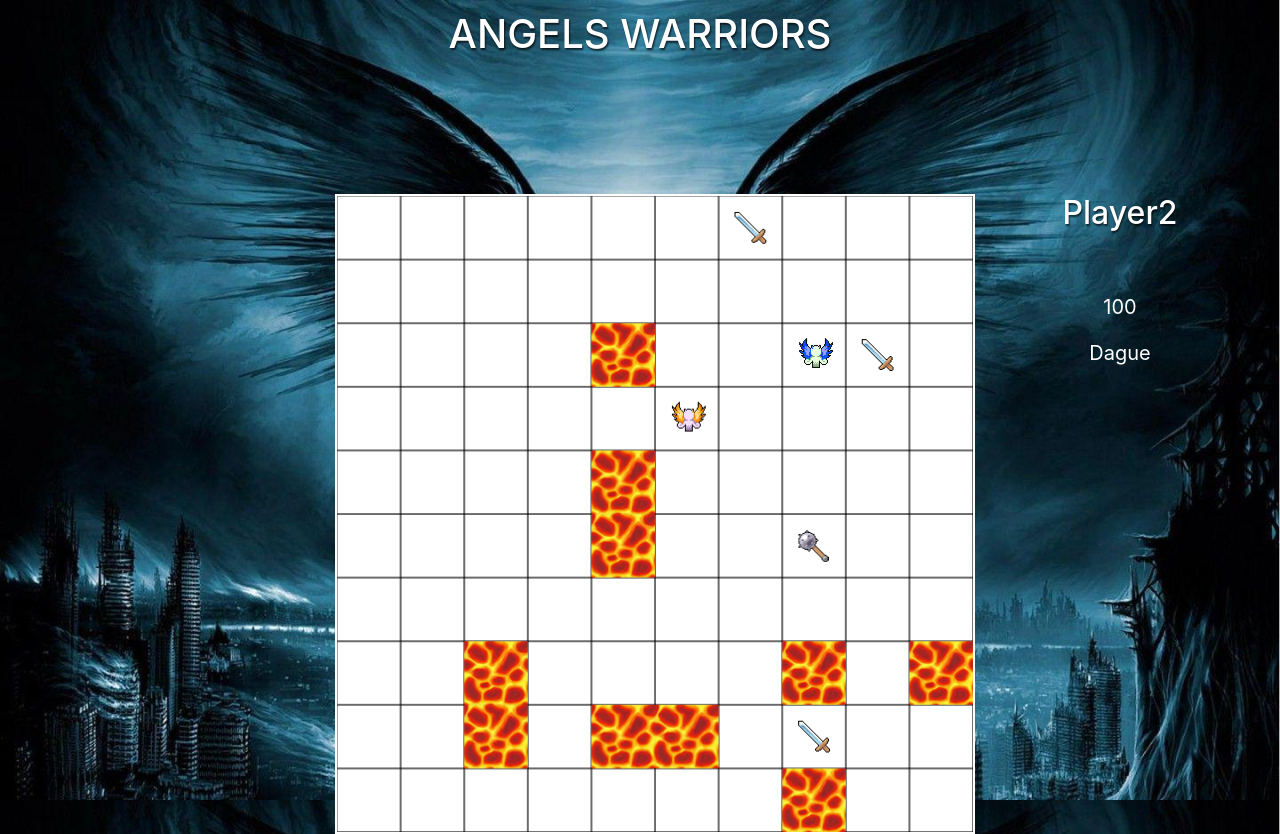
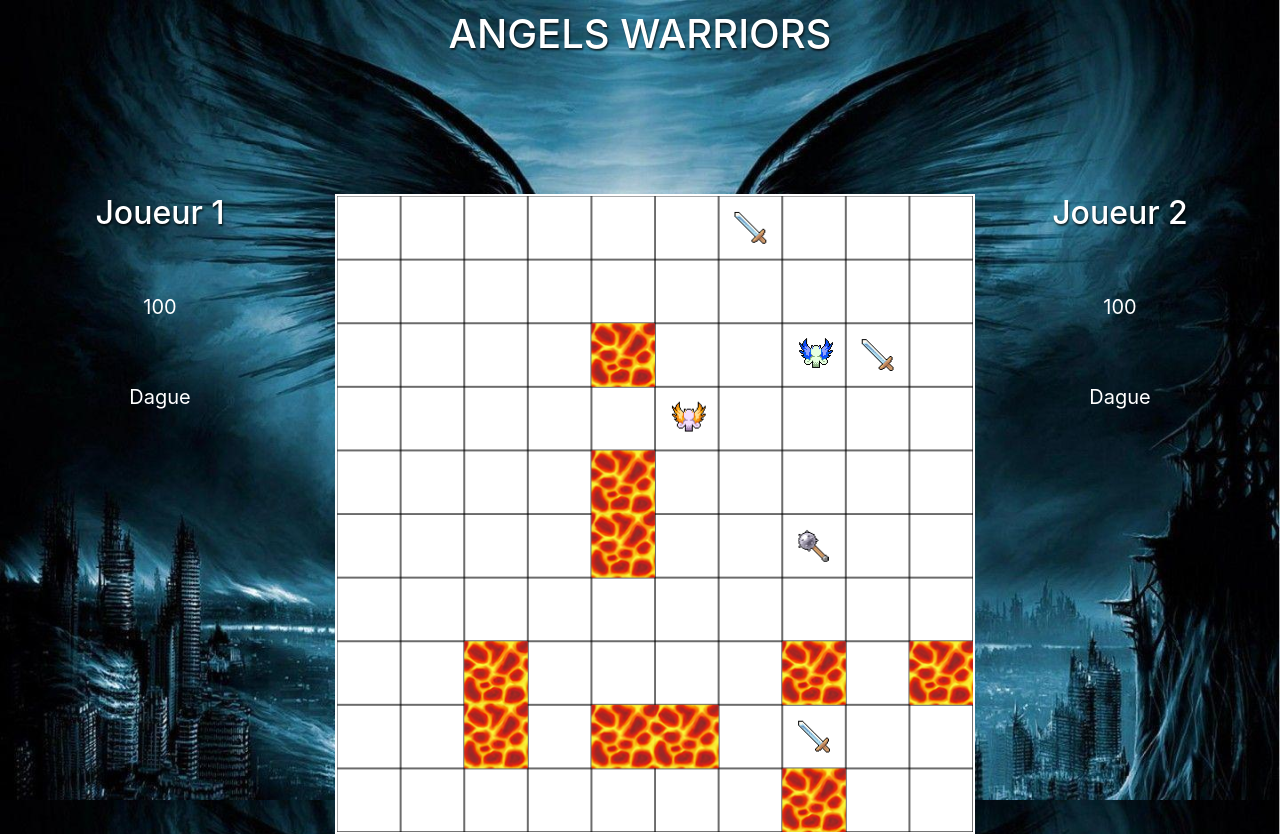
Before and after one commit to DesignGreg/Projet6-OpenClassRooms, a website: page index.html in a window 1280 px wide. Both pictures are taken after a click on the button "Start New Game". Drawn offline with nearby package versions, Linux system fonts and the light colour scheme.

Commit message:
lier infos DOM et propriétés objets ok

```diff
--- a/game.js
+++ b/game.js
@@ -15,9 +15,9 @@ $(document).ready(function () {
     }
 
     // OBJET JOUEUR
-    function Player(name, life, weapon) {
+    function Player(name, health, weapon) {
         this.name = name;
-        this.life = life;
+        this.health = health;
 
         this.weapon = weapon;
     }
@@ -94,16 +94,19 @@ $(document).ready(function () {
         };
 
 
-        // INTERACTION AVEC LE DOM
-        Board.prototype.addOnDom = function () {
+        Board.prototype.addOnDom = function (player1, player2) {
             $('.canvas').css('visibility', 'visible');
+
             $('.canvas-side__left').css('visibility', 'visible');
             $('.canvas-side__right').css('visibility', 'visible');
             $('.canvas-side__left').addClass('animated slideInLeft');
             $('.canvas-side__right').addClass('animated slideInRight');
             $('#start').css('visibility', 'hidden');
 
-            $( ".canvas-side__left" ).html("<h2 class='canvas-side--title'>" + player1.name + "</h2>");
+            $(".canvas-side__left").html("<h2 class='canvas-side--title'>" + player1.name + "</h2><p class='canvas-side--health'>" + player1.health + "</p><p class='canvas-side--health'>" + player1.weapon.name + "</p>");
+
+            $(".canvas-side__right").html("<h2 class='canvas-side--title'>" + player2.name + "</h2><p class='canvas-side--health'>" + player2.health + "</p><p class='canvas-side--health'>" + player2.weapon.name + "</p>");
+
         };
 
 
@@ -165,7 +168,7 @@ $(document).ready(function () {
 
             // APPEL FONCTIONS AFFICHAGE
             Board.prototype.drawBoard();
-            Board.prototype.addOnDom();
+            Board.prototype.addOnDom(player1, player2);
 
         };
 
```
Also changed, not shown: index.html (+2 -0 lines).
